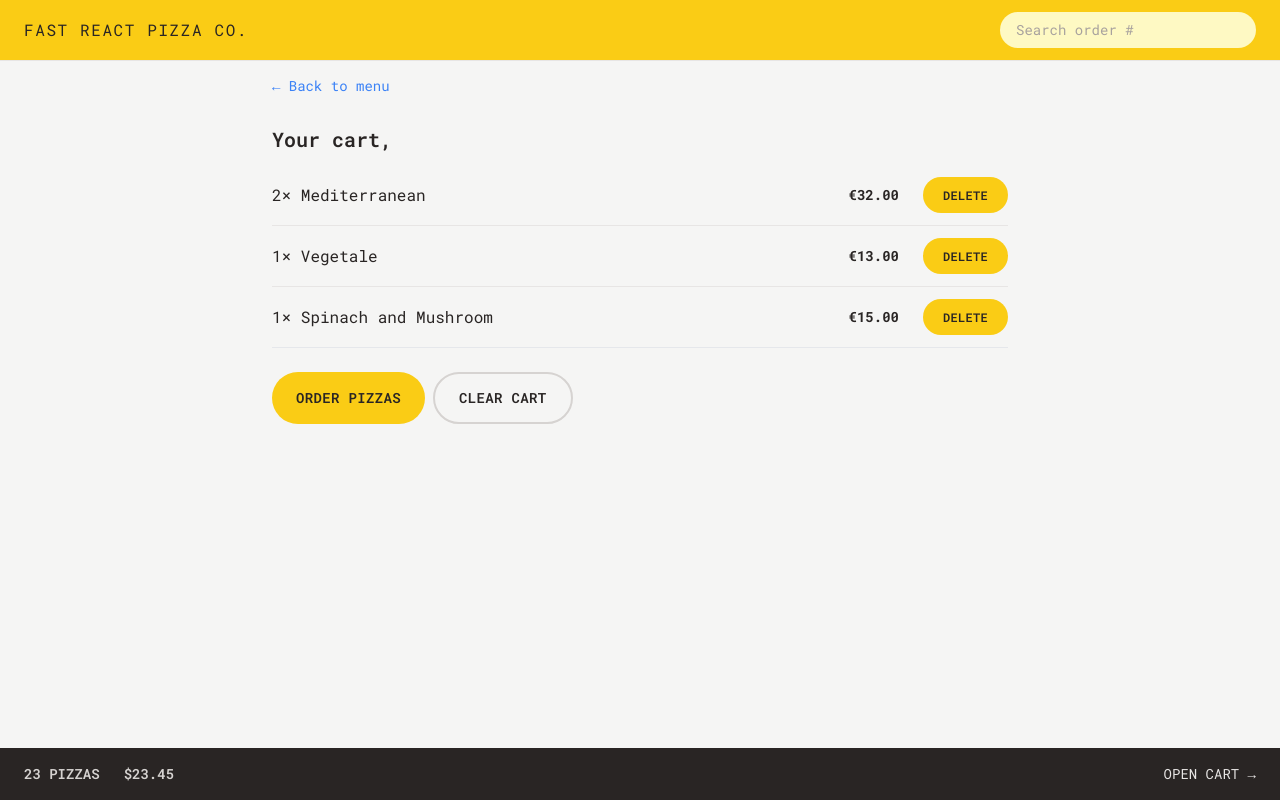
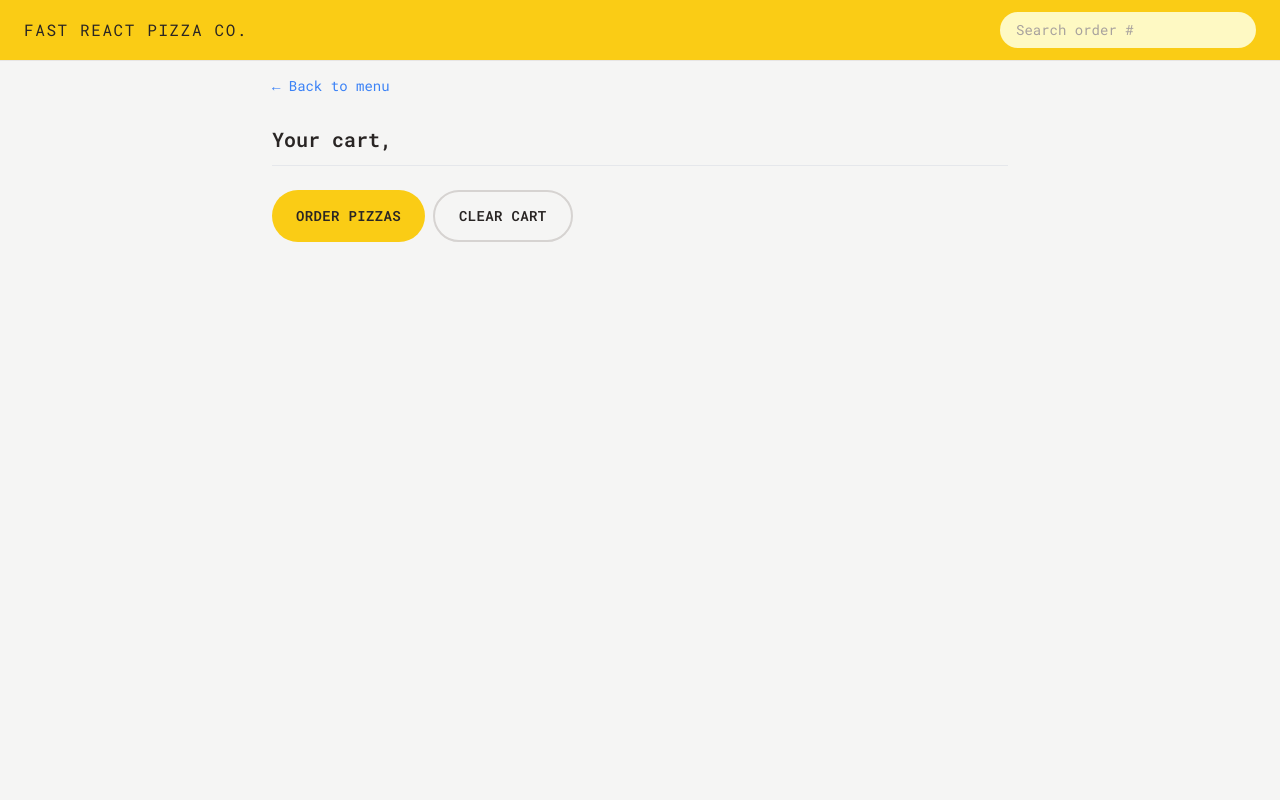
Before and after one commit to arunak7887/fast-react-pizza, a React (Vite) app: page /cart in a window 1280 px wide. Built offline with nearby package versions, Linux system fonts and the light colour scheme.

Commit message:
Built Cartoverview

```diff
--- a/src/features/cart/Cart.jsx
+++ b/src/features/cart/Cart.jsx
@@ -2,38 +2,22 @@ import { Link } from "react-router-dom";
 import { LinkButton } from "../../ui/LinkButton";
 import { Button } from "../../ui/Button";
 import CartItem from "./CartItem";
-import { useSelector } from "react-redux";
-
-const fakeCart = [
-  {
-    pizzaId: 12,
-    name: "Mediterranean",
-    quantity: 2,
-    unitPrice: 16,
-    totalPrice: 32,
-  },
-  {
-    pizzaId: 6,
-    name: "Vegetale",
-    quantity: 1,
-    unitPrice: 13,
-    totalPrice: 13,
-  },
-  {
-    pizzaId: 11,
-    name: "Spinach and Mushroom",
-    quantity: 1,
-    unitPrice: 15,
-    totalPrice: 15,
-  },
-];
+import { clearCart } from "./cartSlice";
+import { useSelector, useDispatch } from "react-redux";
 
 function Cart() {
+  const dispatch = useDispatch();
+
   const userName = useSelector(function (state) {
     return state.user.userName;
   });
-  const cart = fakeCart;
+  const cart = useSelector(function (state) {
+    return state.cart.cart;
+  });
 
+  function handleClearCart() {
+    dispatch(clearCart());
+  }
   return (
     <div className="px-4 py-3">
       <LinkButton to="/menu">&larr; Back to menu</LinkButton>
@@ -50,7 +34,9 @@ function Cart() {
         <Button to="/order/new" type="primary">
           Order pizzas
         </Button>
-        <Button type="secondary">Clear cart</Button>
+        <Button type="secondary" onClick={handleClearCart}>
+          Clear cart
+        </Button>
       </div>
     </div>
   );
--- a/src/features/cart/CartOverview.jsx
+++ b/src/features/cart/CartOverview.jsx
@@ -1,11 +1,31 @@
 import { Link } from "react-router-dom";
+import { useSelector } from "react-redux";
+import { formatCurrency } from "../../utils/helpers";
 
 function CartOverview() {
+  const totalPizzaQuantity = useSelector(function (state) {
+    return state.cart.cart.reduce(function (sum, citem) {
+      return sum + citem.quantity;
+    }, 0);
+  });
+
+  const totalPizzaPrice = useSelector(function (state) {
+    return formatCurrency(
+      state.cart.cart.reduce(function (sum, citem) {
+        return sum + citem.totalPrice;
+      }, 0),
+    );
+  });
+
+  if (totalPizzaQuantity === 0) {
+    return null;
+  }
+
   return (
     <div className="md:text-centre flex items-center justify-between bg-stone-800 px-4 py-4 text-sm uppercase text-stone-200 sm:px-6">
       <p className="space-x-4 font-semibold text-stone-300 sm:space-x-6">
-        <span>23 pizzas</span>
-        <span>$23.45</span>
+        <span>{totalPizzaQuantity} pizzas</span>
+        <span>{totalPizzaPrice}</span>
       </p>
       <Link to="/cart">Open cart &rarr;</Link>
     </div>
--- a/src/features/cart/cartSlice.js
+++ b/src/features/cart/cartSlice.js
@@ -1,15 +1,7 @@
 import { createSlice } from "@reduxjs/toolkit";
 
 const initialState = {
-  cart: [
-    {
-      pizzaId: 12,
-      name: "Mediterranean",
-      quantity: 2,
-      unitPrice: 16,
-      totalPrice: 32,
-    },
-  ],
+  cart: [],
 };
 
 const cartSlice = createSlice({
--- a/src/features/menu/MenuItem.jsx
+++ b/src/features/menu/MenuItem.jsx
@@ -1,18 +1,22 @@
+import { useDispatch } from "react-redux";
 import { formatCurrency } from "../../utils/helpers";
 import { Button } from "../../ui/Button";
 import { addItem } from "../cart/cartSlice";
 
 function MenuItem({ pizza }) {
+  const dispacth = useDispatch();
   const { id, name, unitPrice, ingredients, soldOut, imageUrl } = pizza;
 
   function handleAddToCart() {
     const newItem = {
-      id,
+      pizzaID: id,
       name,
       quantity: 1,
       unitPrice,
       totalPrice: unitPrice * 1,
     };
+
+    dispacth(addItem(newItem));
   }
 
   return (
--- a/src/ui/Button.jsx
+++ b/src/ui/Button.jsx
@@ -23,13 +23,13 @@ export function Button({ children, disabled, to, type, soldOut, onClick }) {
 
   if (soldOut) {
     return (
-      <button disabled={soldOut} onClick={onClick} className={styles[type]}>
+      <button disabled={soldOut} className={styles[type]}>
         {children}
       </button>
     );
   }
 
-  if (soldOut === "false") {
+  if (soldOut === false) {
     return (
       <button onClick={onClick} className={styles[type]}>
         {children}
@@ -38,7 +38,7 @@ export function Button({ children, disabled, to, type, soldOut, onClick }) {
   }
 
   return (
-    <button disabled={disabled} className={styles[type]}>
+    <button disabled={disabled} className={styles[type]} onClick={onClick}>
       {children}
     </button>
   );
```
